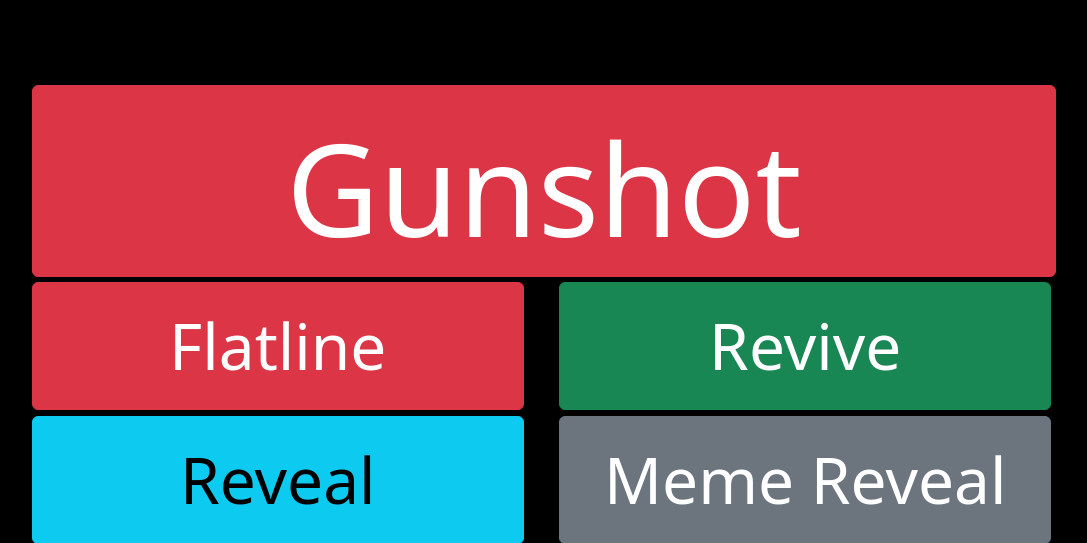
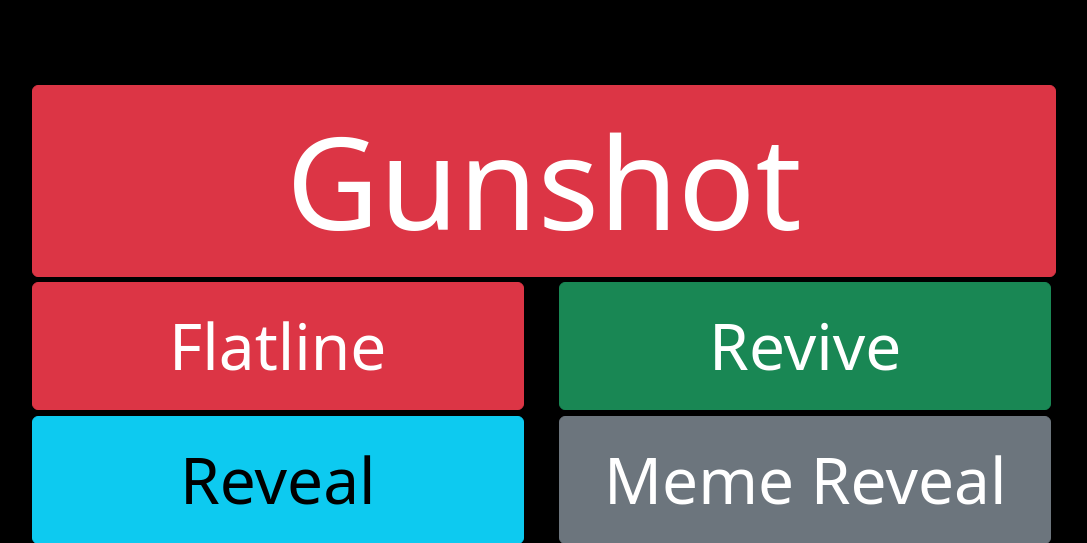
Before and after one commit to atauln/BotCT, a Flask app: page / in a window 1280 px wide. Shown: the top 543 px of the page, without its empty margins (101-1188 px from the left). Run offline with Flask 2, Linux system fonts and the light colour scheme.

Commit message:
site: changed line height so it looks better

```diff
--- a/site/templates/index.html
+++ b/site/templates/index.html
@@ -20,6 +20,10 @@
 		button {
 			text-align: center;
 			margin: 5px;
+			line-height: 0;
+		}
+		.btn {
+			line-height: 0;
 		}
 	</style>
 
```
